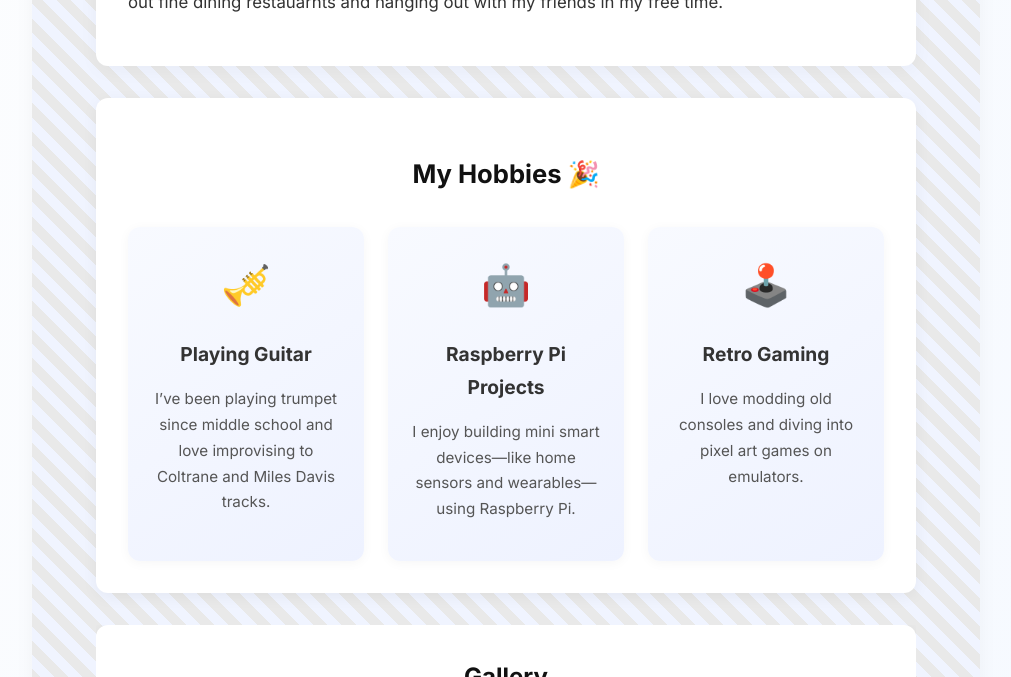
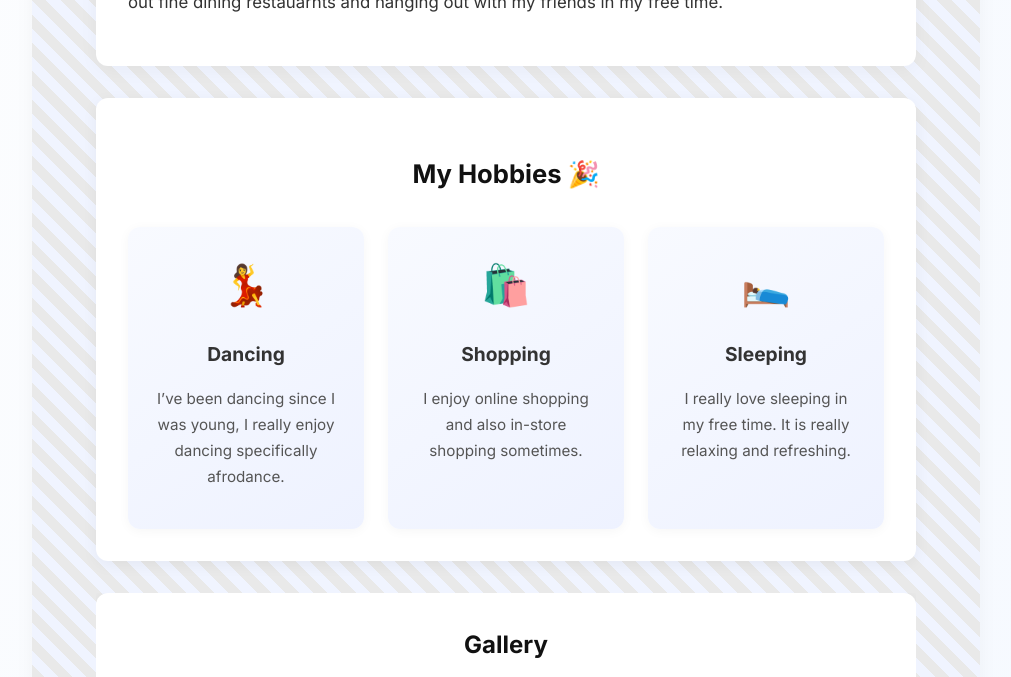
Before and after one commit to Reiner343/Reiner343.github.io, a Jekyll site: the page built from pages/about-me.md, in a window 1280 px wide and 900 px high, scrolled down 842 px, cut to the strip 0-677 px from the top of the window. Shown: the whole strip, without its empty margins (260-1271 px from the left). Built offline with Jekyll 4.4.1, drawn with Linux system fonts in a browser that asks for light colours.

Commit message:
Update about-me.md

```diff
--- a/pages/about-me.md
+++ b/pages/about-me.md
@@ -16,15 +16,15 @@
     When I’m not working on research, I enjoy traveling, listening to music, online shopping, trying out fine dining restauarnts and hanging out with my friends in my free time.
 
   hobbies:
-    - icon: 🎺
-      title: Playing Guitar
-      description: I’ve been playing trumpet since middle school and love improvising to Coltrane and Miles Davis tracks.
-    - icon: 🤖
-      title: Raspberry Pi Projects
-      description: I enjoy building mini smart devices—like home sensors and wearables—using Raspberry Pi.
-    - icon: 🕹️
-      title: Retro Gaming
-      description: I love modding old consoles and diving into pixel art games on emulators.
+    - icon: 💃
+      title: Dancing
+      description: I’ve been dancing since I was young, I really enjoy dancing specifically afrodance.
+    - icon: 🛍️
+      title: Shopping
+      description: I enjoy online shopping  and also in-store shopping sometimes.
+    - icon: 🛌
+      title: Sleeping
+      description: I really love sleeping in my free time. It is really relaxing and refreshing.
 
   gallery:
     - image: /assets/images/me-guitar.png
```
